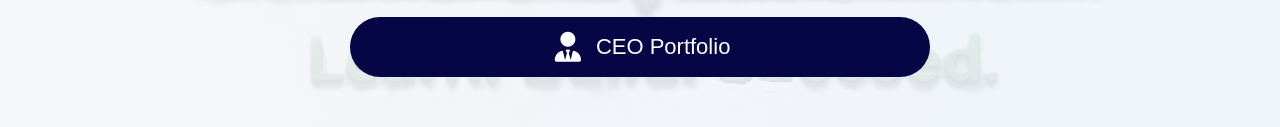
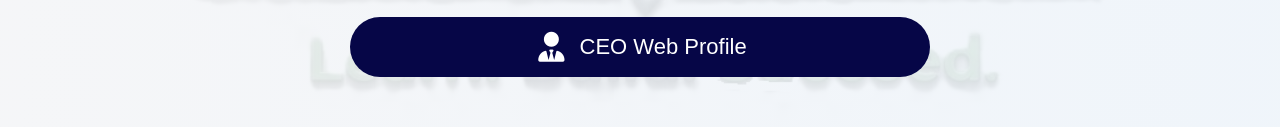
Before and after one commit to Siam-Tech24/NexusHub-Academy, a plain HTML site: page contacts.html in a window 1280 px wide. Shown: the part 1122-1249 px from the top of the page. Drawn offline with Linux system fonts and the light colour scheme.

Commit message:
Update contacts.html

```diff
--- a/contacts.html
+++ b/contacts.html
@@ -400,7 +400,7 @@
                 <a href="https://www.instagram.com/nexushub_adademy_bangladesh?vrfl=MTRoOW9wYjQ0aGh2aA=="
                     class="page insta"><i class="fa-brands fa-instagram"></i> NexusHub Academy Insta</a>
                 <a href="https://siam-tech24.github.io"
-                    class="page portfolio"><i class="fa-solid fa-user-tie"></i> CEO Portfolio</a>
+                    class="page portfolio"><i class="fa-solid fa-user-tie"></i> CEO Web Profile</a>
             </div>
             <script>
                 const observer = new IntersectionObserver((entries) => {
```
